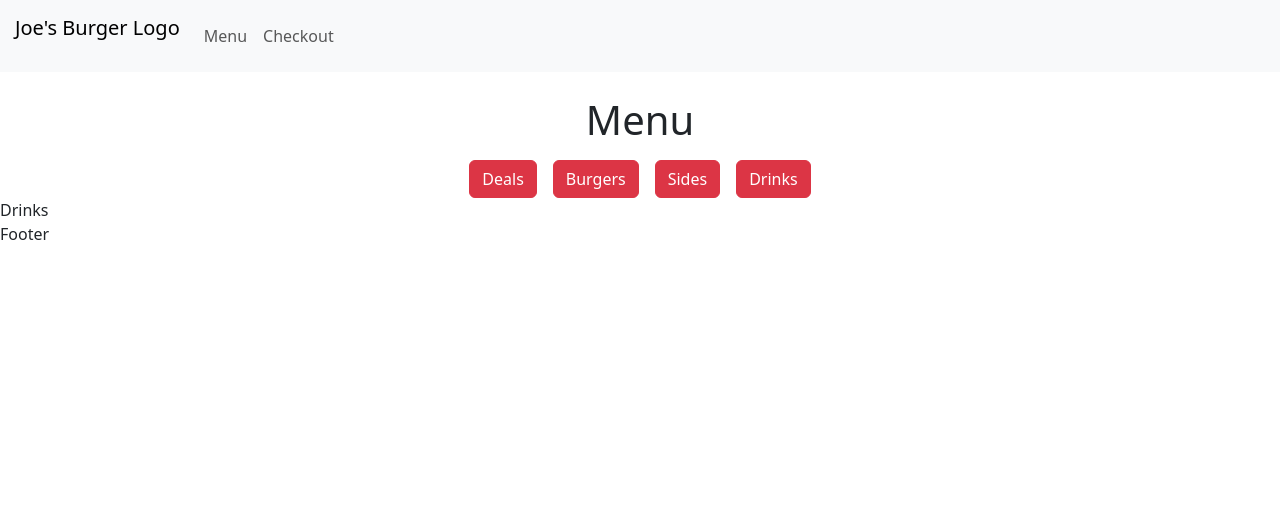
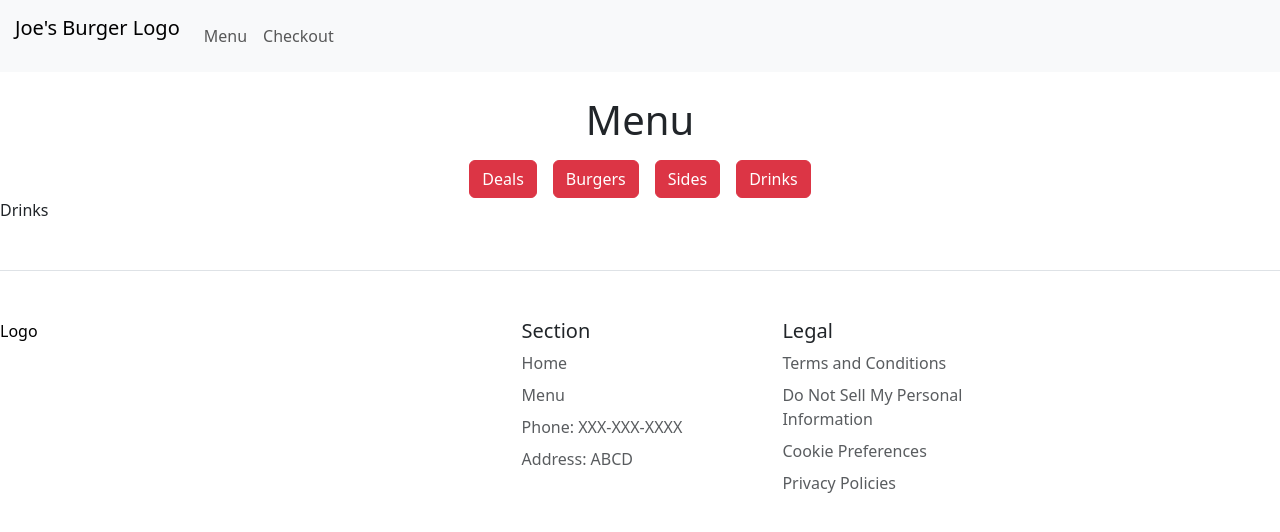
Before and after one commit to KshitijPingle/cpsc-349-final-project, a React (Create React App) app in the folder restaurant-app/: page /menu/drinks in a window 1280 px wide. Shown: the top 532 px of the page. Built offline with nearby package versions, Linux system fonts and the light colour scheme.

Commit message:
WIP footer

```diff
--- a/restaurant-app/src/components/Footer.js
+++ b/restaurant-app/src/components/Footer.js
@@ -2,5 +2,50 @@ import React from "react";
 
 // TODO Footer
 export const Footer = () => {
-  return <div>Footer</div>;
+  return (
+  <footer class="row row-cols-1 row-cols-md-5 py-5 my-5 border-top">
+    <div class="col md-3">
+      <a href="/" class="d-flex align-items-center mb-3 link-body-emphasis text-decoration-none">
+        {/* Insert Joe's Burger Logo Here */}
+        <p>Logo</p>
+      </a>
+    </div>
+    <div class="col mb-3"></div>
+    <div class="col mb-3">
+      <h5>Section</h5>
+      <div class="nav flex-column">
+        <div class="nav-tem mb-2">
+          <a href="#" class="nav-link p-0 text-body-secondary">Home</a>
+        </div>
+        <div class="nav-tem mb-2">
+          <a href="#" class="nav-link p-0 text-body-secondary">Menu</a>
+        </div>
+        <div class="nav-tem mb-2">
+          <a href="#" class="nav-link p-0 text-body-secondary">Phone: XXX-XXX-XXXX</a>
+        </div>
+        <div class="nav-tem mb-2">
+          <a href="#" class="nav-link p-0 text-body-secondary">Address: ABCD</a>
+        </div>
+      </div>
+    </div>
+    <div class="col mb-3">
+      <h5>Legal</h5>
+      <div class="nav flex-column">
+        <div class="nav-tem mb-2">
+          <a href="#" class="nav-link p-0 text-body-secondary">Terms and Conditions</a>
+        </div>
+        <div class="nav-tem mb-2">
+          <a href="#" class="nav-link p-0 text-body-secondary">Do Not Sell My Personal Information</a>
+        </div>
+        <div class="nav-tem mb-2">
+          <a href="#" class="nav-link p-0 text-body-secondary">Cookie Preferences</a>
+        </div>
+        <div class="nav-tem mb-2">
+          <a href="#" class="nav-link p-0 text-body-secondary">Privacy Policies</a>
+        </div>
+      </div>
+    </div>
+    <div class="col mb-3"></div>
+  </footer>
+  );
 };
```
